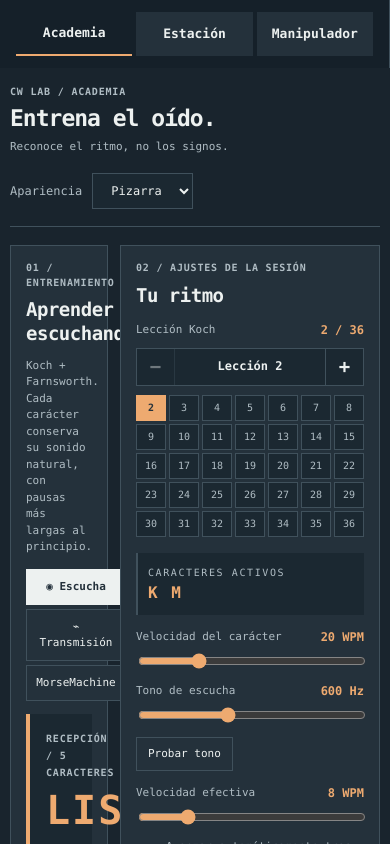
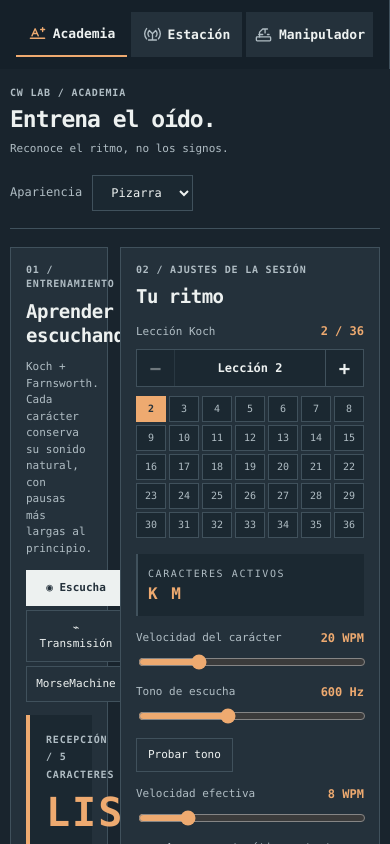
Before and after one commit to dgarcoe/CWSimulator, a React (Vite) app: page / in a window 390 px wide. Shown: the top 844 px of the page. Built offline with nearby package versions, Linux system fonts and the light colour scheme.

Commit message:
Style technical sidebar icons for desktop and mobile navigation

```diff
--- a/src/style.css
+++ b/src/style.css
@@ -146,3 +146,10 @@ footer{margin-top:20px;padding:13px 0}
 .machine-confusions span{color:var(--muted)}
 @media(max-width:1050px) and (min-width:681px){.app-shell{grid-template-columns:210px minmax(0,1fr)}.sidebar{padding:24px 14px}}
 @media(max-width:680px){.app-shell{display:block}.sidebar{padding:12px 16px;gap:12px}.sidebar .nav-item{font-size:13px;padding:12px 8px}}
+
+/* Radio-inspired icon navigation. */
+.sidebar .nav-item{display:flex;align-items:center;gap:14px}
+.sidebar .nav-item .nav-icon{display:inline-flex;align-items:center;justify-content:center;width:24px;height:24px;flex:0 0 24px;margin:0;color:var(--muted)}
+.sidebar .nav-item .nav-icon svg{width:22px;height:22px;fill:none;stroke:currentColor;stroke-width:1.7;stroke-linecap:round;stroke-linejoin:round}
+.sidebar .nav-item.selected .nav-icon{color:var(--accent)}
+@media(max-width:680px){.sidebar .nav-item{justify-content:center;gap:6px}.sidebar .nav-item .nav-icon{display:inline-flex;width:19px;height:19px;flex-basis:19px}.sidebar .nav-item .nav-icon svg{width:19px;height:19px}}
```
